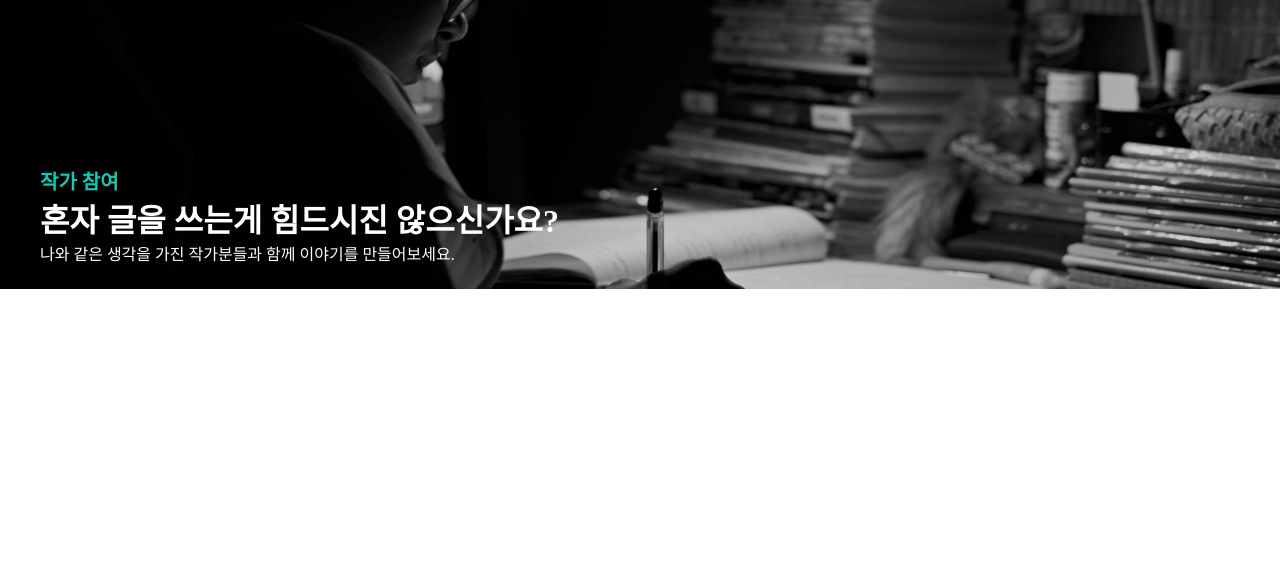
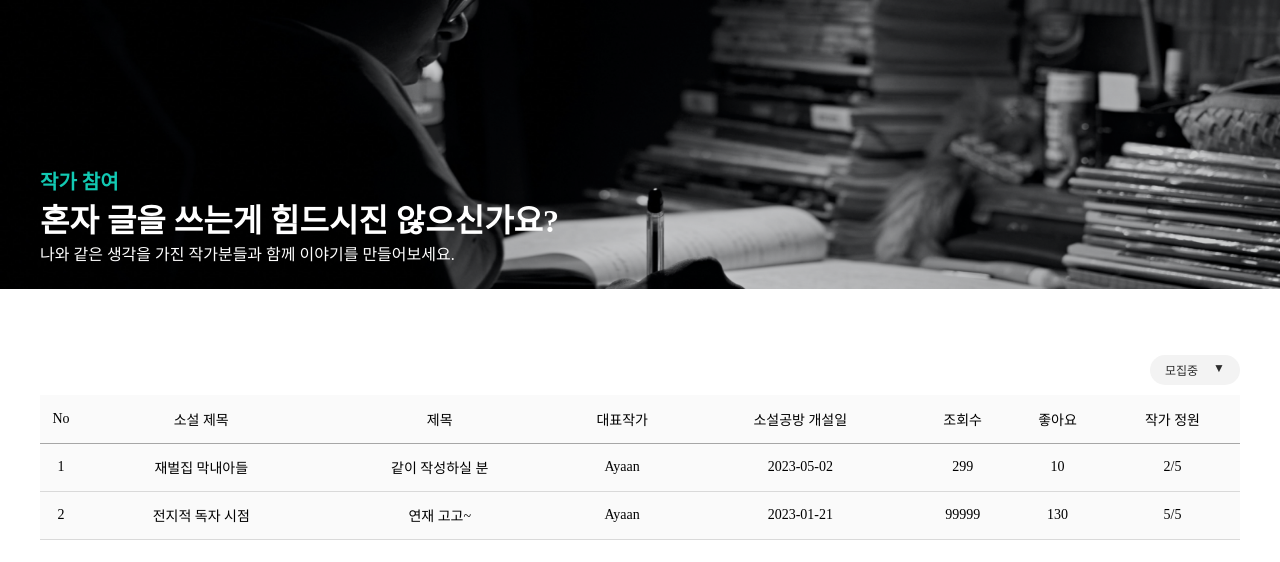
Before and after one commit to cafe-jun/garden-writer-front, a Next.js app: page /recruitment in a window 1280 px wide. Shown: the top 562 px of the page. Built offline with nearby package versions, Linux system fonts and the light colour scheme; a web font is replaced by a local one.

Commit message:
[feat] recruitment 페이지 테이블 뷰

```diff
--- a/src/components/PageContentHeader/PageContentHeader.tsx
+++ b/src/components/PageContentHeader/PageContentHeader.tsx
@@ -12,4 +12,5 @@ const PageContentHeader = ({ children, backgroundImage }: PageContentHeaderProps
     <div className={styles.headerContents}>{children}</div>
   </header>
 );
+
 export default PageContentHeader;
--- /dev/null
+++ b/src/components/RecruitmentTable/RecruitmentTable.module.scss
@@ -0,0 +1,32 @@
+@import '../../styles/value.scss';
+
+.table {
+    min-width: 1200px;
+    text-align: center;
+    font-size: 14px;
+    border-collapse: collapse;
+
+    thead {
+        border-bottom: 1px solid $gray-3;
+    }
+
+    th,
+    tr {
+        height: 48px;
+        font-weight: 500;
+        background-color: $gray-5;
+    }
+
+    tbody {
+        tr {
+            transition: .2s all ease-in-out;
+            cursor: pointer;
+            border-bottom: 1px solid $gray-1;
+
+            &:hover {
+                color: $white-1;
+                background-color: $blue-3;
+            }
+        }
+    }
+}
--- /dev/null
+++ b/src/components/RecruitmentTable/RecruitmentTable.tsx
@@ -0,0 +1,37 @@
+import React from 'react';
+
+import styles from './RecruitmentTable.module.scss';
+import { RecruitmentTableProps } from './type';
+
+export const RecruitmentTable = ({ tableData }: RecruitmentTableProps) => (
+  <table className={styles.table}>
+    <thead>
+      <tr>
+        <th>No</th>
+        <th>소설 제목</th>
+        <th>제목</th>
+        <th>대표작가</th>
+        <th>소설공방 개설일</th>
+        <th>조회수</th>
+        <th>좋아요</th>
+        <th>작가 정원</th>
+      </tr>
+    </thead>
+    <tbody>
+      {tableData.map((item, index) => (
+        <tr key={item.id}>
+          <td>{index + 1}</td>
+          <td>{item.novelTitle}</td>
+          <td>{item.title}</td>
+          <td>{item.admin}</td>
+          <td>{item.created}</td>
+          <td>{item.count}</td>
+          <td>{item.like}</td>
+          <td>
+            {item.attend_users_number}/{item.user_limit}
+          </td>
+        </tr>
+      ))}
+    </tbody>
+  </table>
+);
--- /dev/null
+++ b/src/components/RecruitmentTable/type.ts
@@ -0,0 +1,21 @@
+export interface RecruitmentTableProps {
+  tableData: RecruitmentTable[];
+}
+
+export interface RecruitmentTable {
+  id: string;
+  novelTitle: string;
+  title: string;
+  admin: string;
+  created: string;
+  status: RecruitmentTableStatus;
+  count: number;
+  like: number;
+  attend_users_number: number;
+  user_limit: number;
+}
+
+export enum RecruitmentTableStatus {
+  completed = 'completed',
+  active = 'active',
+}
--- a/src/components/Select/Select.module.scss
+++ b/src/components/Select/Select.module.scss
@@ -12,6 +12,7 @@
     color: $back-1;
     background-color: $gray-4;
     border-radius: 100px;
+    cursor: pointer;
     .selectItem {
         display: flex;
         justify-content: space-between;
--- a/src/pages/recruitment/index.tsx
+++ b/src/pages/recruitment/index.tsx
@@ -1,17 +1,57 @@
-import React from 'react';
+import React, { useState } from 'react';
 
 import PageContentHeader from '@/components/PageContentHeader/PageContentHeader';
+import { RecruitmentTable as Table } from '@/components/RecruitmentTable/RecruitmentTable';
+import { RecruitmentTable, RecruitmentTableStatus } from '@/components/RecruitmentTable/type';
+import { Select } from '@/components/Select/Select';
 import RecruitmentPageHeaderBackground from '@/images/recruitment-page-header-background.png';
 
-import styles from './recruitment.module.scss';
+import styles from './Recruitment.module.scss';
+
+export const recruitmentFilters = ['전체', '모집중', '모집완료'];
+
+export const pageContentHeader = {
+  badge: '작가 참여',
+  title: '혼자 글을 쓰는게 힘드시진 않으신가요?',
+  description: '나와 같은 생각을 가진 작가분들과 함께 이야기를 만들어보세요.',
+  backgroundImage: RecruitmentPageHeaderBackground,
+};
+
+export const recruitment = [
+  {
+    id: 'adasdf',
+    novelTitle: '재벌집 막내아들',
+    title: '같이 작성하실 분',
+    admin: 'Ayaan',
+    created: '2023-05-02',
+    status: RecruitmentTableStatus.active,
+    count: 299,
+    like: 10,
+    attend_users_number: 2,
+    user_limit: 5,
+  },
+  {
+    id: 'hdfgdfg',
+    novelTitle: '전지적 독자 시점',
+    title: '연재 고고~',
+    admin: 'Ayaan',
+    created: '2023-01-21',
+    status: RecruitmentTableStatus.completed,
+    count: 99999,
+    like: 130,
+    attend_users_number: 5,
+    user_limit: 5,
+  },
+];
 
 const RecruitmentPage = () => {
-  const pageContentHeader = {
-    badge: '작가 참여',
-    title: '혼자 글을 쓰는게 힘드시진 않으신가요?',
-    description: '나와 같은 생각을 가진 작가분들과 함께 이야기를 만들어보세요.',
-    backgroundImage: RecruitmentPageHeaderBackground,
+  const [filter, setFilter] = useState<string>(recruitmentFilters[1]);
+  const [recruitmentTableData, setRecruitmentTableData] = useState<RecruitmentTable[]>(recruitment);
+
+  const handleNovelFilter = (selectedItem: string) => {
+    setFilter(selectedItem);
   };
+
   return (
     <div>
       <PageContentHeader backgroundImage={pageContentHeader.backgroundImage}>
@@ -22,7 +62,18 @@ const RecruitmentPage = () => {
         </div>
       </PageContentHeader>
 
-      <main />
+      <main className={styles.main}>
+        <div className={styles.recruitmentContainer}>
+          <div className={styles.recruitmentHeader}>
+            <Select
+              selectedItem={filter}
+              options={recruitmentFilters}
+              handleSelectedItem={handleNovelFilter}
+            />
+          </div>
+          <Table tableData={recruitmentTableData} />
+        </div>
+      </main>
     </div>
   );
 };
--- a/src/pages/recruitment/recruitment.module.scss
+++ b/src/pages/recruitment/recruitment.module.scss
@@ -16,3 +16,19 @@
         color: $white-1;
     }
 }
+
+.main {
+    display: flex;
+    flex-direction: column;
+    align-items: center;
+    padding-top: 50px;
+
+    .recruitmentContainer {
+        margin-top: 16px;
+        .recruitmentHeader {
+            display: flex;
+            justify-content: flex-end;
+            margin-bottom: 10px;
+        }
+    }
+}
```
